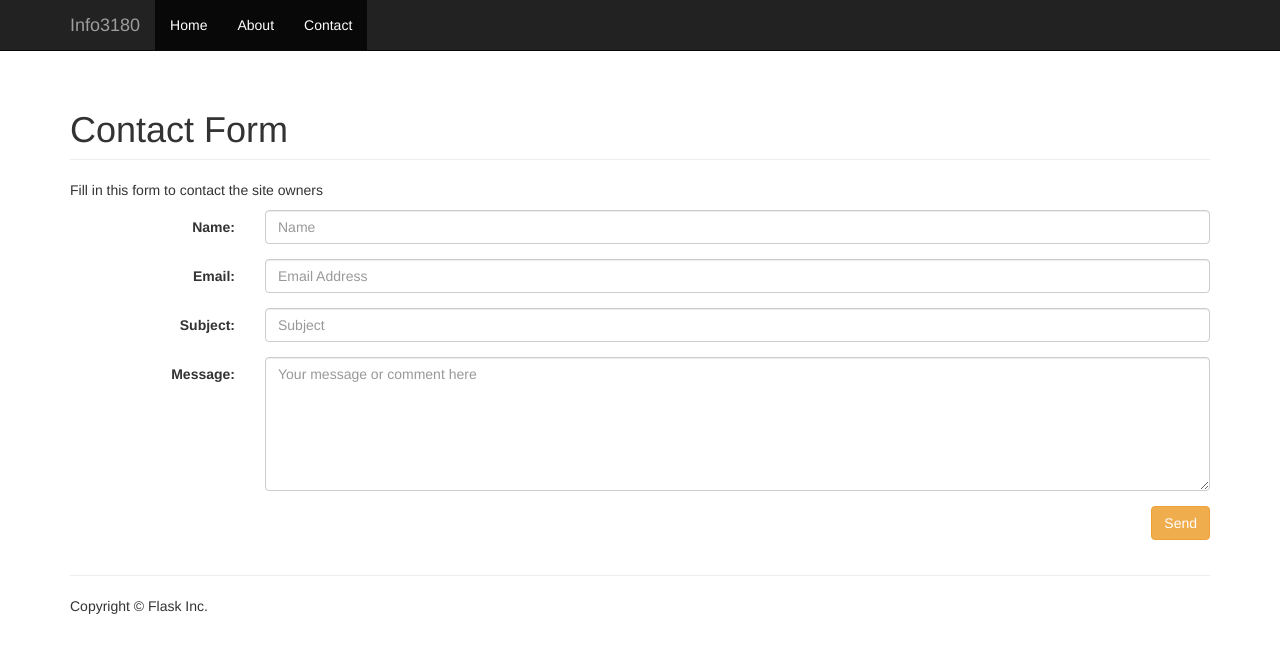
After one commit to Leonnash21/-info3180-lab3-ex2, a Flask app: page /contact in a window 1280 px wide. The commit adds this page. Shown: the top 653 px of the page. Run offline with Flask 2, Linux system fonts and the light colour scheme; some libraries are stand-ins or nearby versions.

Commit message:
modifications

```diff
--- /dev/null
+++ b/app/forms.py
@@ -0,0 +1,11 @@
+from flask.ext.wtf import Form
+from wtforms.fields import TextField, TextAreaField, SubmitField
+# other fields include PasswordField
+from wtforms.validators import Required, Email
+
+class SendForm(Form):
+    name = TextField('Name', validators=[Required()])
+    email = TextField('Email', validators=[Required(), Email()])
+    subject = TextField('Subject', validators=[Required()])
+    comments = TextAreaField('Message', validators=[Required()])
+    submit = SubmitField('Send')
--- /dev/null
+++ b/app/templates/contact.html
@@ -0,0 +1,72 @@
+{% extends "base.html" %}
+
+
+{% block main %}
+
+<!DOCTYPE html>
+<html>
+
+    <head>
+    <title>Info3180-lab3</title>
+
+
+  </head>
+
+
+  <br>
+
+        <header>
+             <h1 class="page-header">Contact Form</h1>
+        </header>
+
+  <body>
+
+      <p>Fill in this form to contact the site owners</p>
+
+<form class="form-horizontal" role="form" method="post" action="/contact">
+    <input type="hidden" name="csrf_token" value="{{ csrf_token() }}"/>
+    {{ form.hidden_tag() }}
+        <div class="form-group">
+            <label for="name" class="col-sm-2 control-label">Name:</label>
+                <div class="col-sm-10">
+                  <input type="text" class="form-control" id="Name" name="Name" placeholder="Name"/>
+                </div>
+        </div>
+
+
+        <div class="form-group">
+            <label for="name" class="col-sm-2 control-label">Email:</label>
+                <div class="col-md-10">
+
+                    <input type="email" class="form-control" id="email" name="email" placeholder="Email Address"/>
+                </div>
+        </div>
+
+
+        <div class ="form-group">
+            <label for="name" class="col-sm-2 control-label">Subject:</label>
+            <div class="col-md-10">
+                <input type="text" class="form-control" id="Subject" name="Subject" placeholder="Subject"/>
+            </div>
+        </div>
+
+        <div class="form-group">
+            <label for="name" class="col-sm-2 control-label">Message:</label>
+            <div class="col-md-10">
+                <textarea rows="6" class="form-control" id="comments" name="comments" placeholder="Your message or comment here"></textarea>
+            </div>
+        </div>
+
+
+        <div class="form-group">
+            <div class="col-sm-10 col-sm-offset-2">
+
+                <button type="submit" value="Submit" class="btn btn-warning pull-right">Send</button>
+            </div>
+        </div>
+
+</form>
+</body>
+
+</html>
+{% endblock %}
--- a/app/templates/header.html
+++ b/app/templates/header.html
@@ -6,13 +6,15 @@
             <span class="icon-bar"></span>
             <span class="icon-bar"></span>
             <span class="icon-bar"></span>
+            <span class="icon-bar"></span>
           </button>
-          <a class="navbar-brand" href="#">Project name</a>
+          <a class="navbar-brand" href="{{ url_for('home') }}">Info3180</a>
         </div>
         <div id="navbar" class="collapse navbar-collapse">
           <ul class="nav navbar-nav">
             <li class="active"><a href="{{ url_for('home') }}">Home</a></li>
-            <li><a href="{{ url_for('about') }}">About</a></li>
+            <li class="active"><a href="{{ url_for('about') }}">About</a></li>
+            <li class="active"><a href="{{ url_for('contact') }}">Contact</a></li>
           </ul>
         </div><!--/.nav-collapse -->
       </div>
--- a/app/templates/home.html
+++ b/app/templates/home.html
@@ -1,7 +1,7 @@
 {% extends "base.html" %}
 
 {% block main %}
-<h1 class="page-header">Flask Starter Code</h1>
-<p class="lead">Use this starter template for your Flask apps as a way to quickly start any new project.<br>
-All you get are these files and mostly barebones HTML/CSS files.</p>
+<h1 class="page-header">Web form</h1>
+
+<p class="lead">This application was created to demonstrate the event of sending emails incorporated with a contact form.</p>
 {% endblock %}
--- a/app/views.py
+++ b/app/views.py
@@ -6,7 +6,11 @@ This file creates your application.
 """
 
 from app import app
-from flask import render_template, request, redirect, url_for
+from flask import render_template, request, redirect, url_for, flash
+from wtforms import Form, BooleanField, StringField, PasswordField, validators
+import cgi
+import smtplib
+from forms import SendForm
 
 
 ###
@@ -23,6 +27,46 @@ def home():
 def about():
     """Render the website's about page."""
     return render_template('about.html', name="Mary Jane")
+
+
+@app.route('/contact', methods=['GET', 'POST'])
+def contact():
+    form=SendForm()
+    """Render website's contact page."""
+    if request.method == 'POST':
+        send_email()
+    return render_template('contact.html', form=form)
+
+
+def send_email():
+
+    from_name = request.form['name']
+    from_addr =  request.form['email']
+    to_name = 'Leon'
+    to_addr = 'leonnash2008@gmail.com'
+    subject = request.form['subject']
+    msg = request.form['comments']
+    message = """From: {} <{}>
+    To: {} <{}>
+    Subject: Testing SMTP
+    Be enlightened
+    """
+
+    message_to_send = message.format(from_name, from_addr, to_name, to_addr, subject, msg)
+    # Credentials (if needed)
+    username = 'leonnash2008@gmail.com'
+    password = 'gcfcwxxyrphedxkt'
+    # The actual mail send
+    server = smtplib.SMTP('smtp.gmail.com:587')
+    server.starttls()
+    server.login(username, password)
+    server.sendmail(from_addr, to_addr, message_to_send)
+    server.quit()
+
+    flash('Your message was sent successfully')
+    return redirect(url_for('home'))
+
+
 
 
 ###
--- a/requirements.txt
+++ b/requirements.txt
@@ -6,3 +6,6 @@ click==6.7
 gunicorn==19.6.0
 itsdangerous==0.24
 wsgiref==0.1.2
+Flask-WTF
+psycopg2
+SQLAlchemy
```
Also changed, not shown: app/__init__.py (+16 -1 lines), app/templates/index.html (added, +11 -0 lines).
